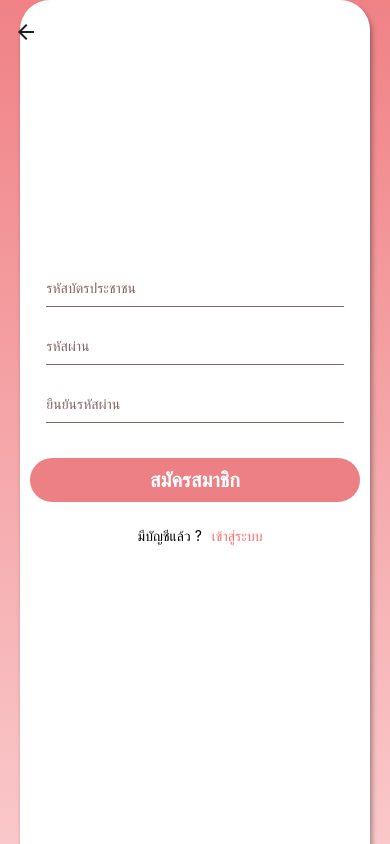
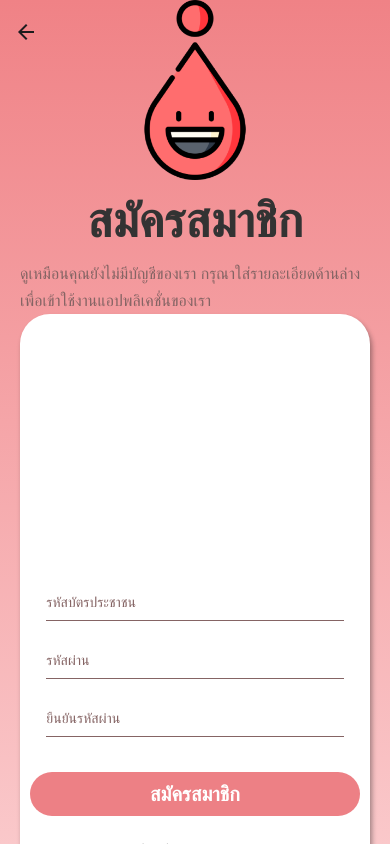
Before and after one commit to Phe-nix/BloodHubApp, a React Native app in the folder client/: screen /SignUp in a window 390 px wide. Shown: the top 844 px of the page. Built offline with nearby package versions, Linux system fonts and the light colour scheme.

Commit message:
Update SignUpScreen.tsx

```diff
--- a/client/src/screens/auth/SignUpScreen.tsx
+++ b/client/src/screens/auth/SignUpScreen.tsx
@@ -41,7 +41,7 @@ export const SignUpScreen = ({ navigation }: any) => {
   return (
     <Layer>
       <View style={{ marginHorizontal: 20, flex: 1 }}>
-        {/* ... other code */}
+      <AppHeader header={header} subheader={subheader} />
         <View style={styles.panel}>
           <View style={{ width: "85%" }}>
             <TextInput
```
